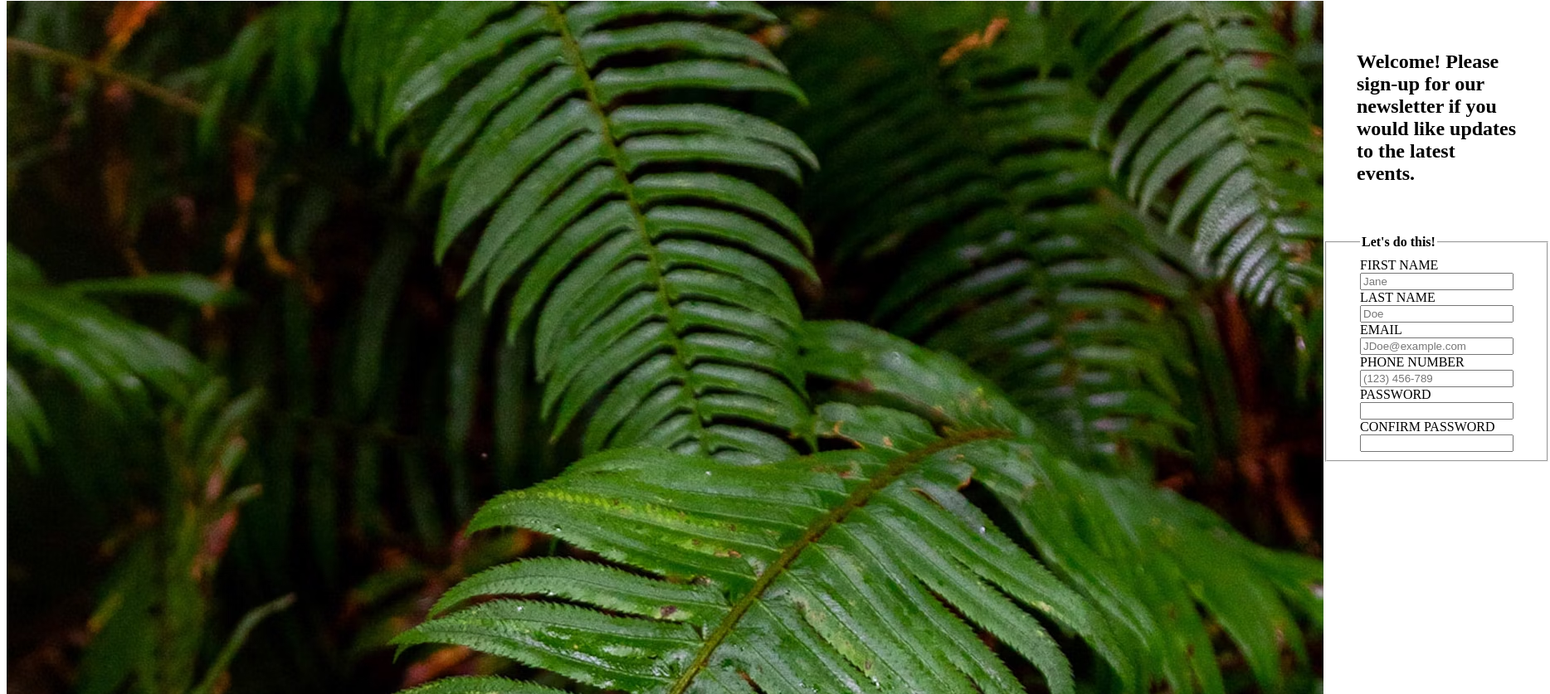
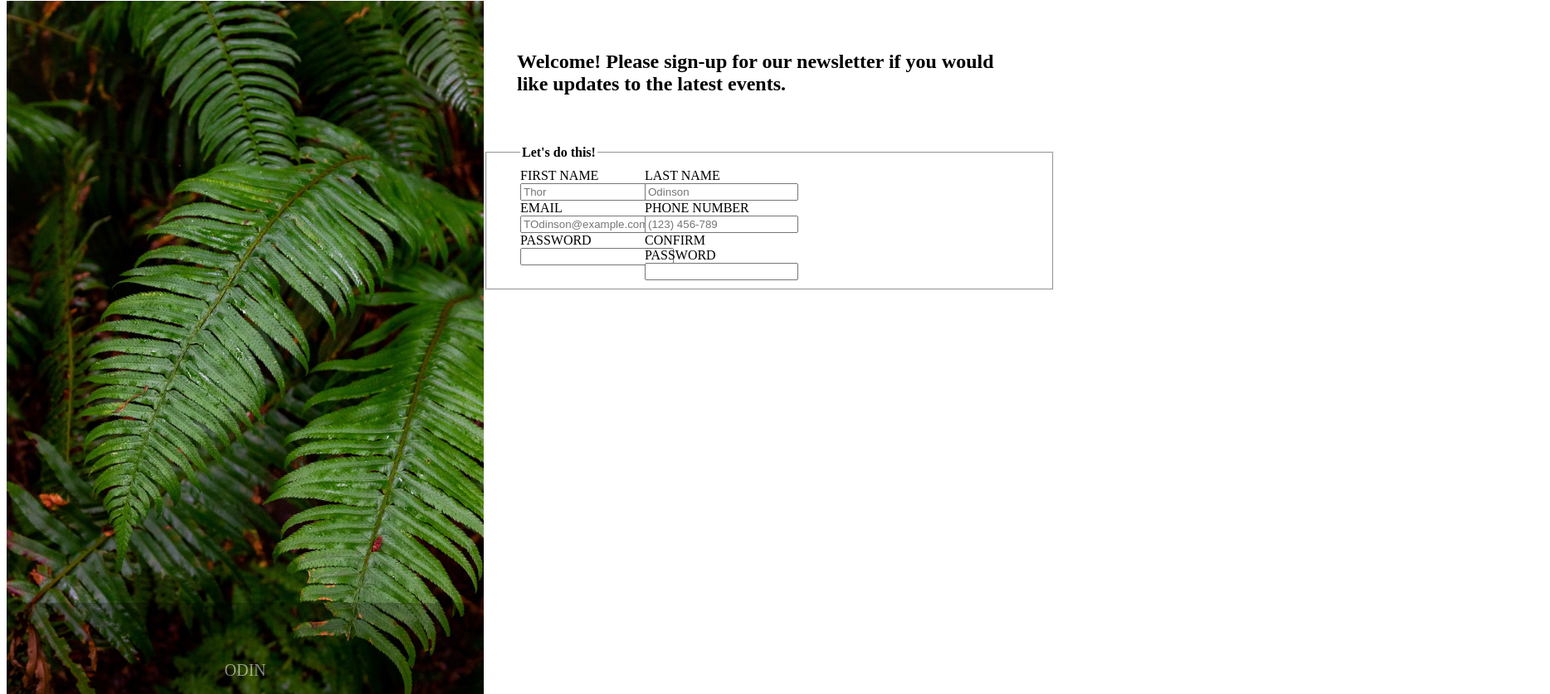
Before and after one commit to Ali3990/Sign-Up-Form, a plain HTML site: page index.html in a window 1280 px wide. Shown: the part 7-844 px from the top of the page at 83% size, 1868 px wide, since content can reach past the window. Drawn offline with Linux system fonts and the light colour scheme.

Commit message:
separated the input field set

```diff
--- a/index.html
+++ b/index.html
@@ -12,7 +12,10 @@
         <div class="split left">
             <div class="bg-image">
                 <img class="leaf-img" src="Images/photo-1585202900225-6d3ac20a6962.avif" alt="unsplash">
-                <div class="overlay"><div class="text">ODIN</div></div>
+                <div class="overlay">
+                    <img class="odin-img" src="Images/odin-lined.png">
+                    <div class="text">ODIN</div>
+                </div>
             </div>
         </div>
 
@@ -24,16 +27,49 @@
             <div>
                 <fieldset class="user-input">
                     <legend><strong>Let's do this!</strong></legend>
-                    <div class="name-info">
+
+                    <div class="inputs-left">
+                        <div class="fname">
+                            <label for="first-name">FIRST NAME</label>
+                            <input id="first-name" type="text" name="first-name" placeholder="Thor" required/>
+                        </div>
+                        <div class="email">
+                            <label for="email">EMAIL</label>
+                            <input id="email" type="email" name="email" placeholder="TOdinson@example.com" required/>
+                        </div>
+                        <div class="pass">
+                            <label for="pwd">PASSWORD</label>
+                            <input id="pwd" type="password" name="password" required/>
+                        </div>
+                    </div>
+
+                    <div class="inputs-right">
+                        <div class="lname">
+                            <label for="last-name">LAST NAME</label>
+                            <input id="first-name" type="text" name="first-name" placeholder="Odinson" required/>
+                        </div>
+                        <div class="phone-num">
+                            <label for="phone">PHONE NUMBER</label>
+                            <input id="phone" type="tel" name="phone number" placeholder="(123) 456-789" required/>
+                        </div>
+                        <div class="cpass">
+                            <label for="cpwd">CONFIRM PASSWORD</label>
+                            <input id="cpwd" type="password" name="cpassword" required/>
+                        </div>
+
+                    </div>
+
+
+                    <!-- <div class="name-info">
                         <label for="first-name">FIRST NAME</label>
-                        <input id="first-name" type="text" name="first-name" placeholder="Jane" required/>
+                        <input id="first-name" type="text" name="first-name" placeholder="Thor" required/>
 
                         <label for="last-name">LAST NAME</label>
-                        <input id="first-name" type="text" name="first-name" placeholder="Doe" required/>
+                        <input id="first-name" type="text" name="first-name" placeholder="Odinson" required/>
                     </div>
                     <div class="contact-info">
                         <label for="email">EMAIL</label>
-                        <input id="email" type="email" name="email" placeholder="JDoe@example.com" required/>
+                        <input id="email" type="email" name="email" placeholder="TOdinson@example.com" required/>
 
                         <label for="phone">PHONE NUMBER</label>
                         <input id="phone" type="tel" name="phone number" placeholder="(123) 456-789" required/>
@@ -44,7 +80,7 @@
 
                         <label for="cpwd">CONFIRM PASSWORD</label>
                         <input id="cpwd" type="password" name="cpassword" required/>
-                    </div>
+                    </div> -->
                 </fieldset>
             </div>
         </div>
--- a/style.css
+++ b/style.css
@@ -1,13 +1,15 @@
+
+/* splits the left and right in half*/
 .half {
     display: flex;
     flex: 0 0 60%;
-    height: 100vh;
+    height: 100%;
     align-content: center;
 }
 
-.leaf {
+.leaf-img{
     width: 575px;
-    height: 100vh;
+    height: auto;
 }
 
 .user-input {
@@ -19,9 +21,23 @@ h2 {
     padding: 40px 40px;
 }
 
+/* fieldet - stack the boxes and make them uniform */
+.inputs-left, .inputs-right {
+    width: 150px;
+}
+
+/* fieldset - side by side, 3 inputs on each side */
+.user-input {
+    display: flex;
+}
 
 
 /*left hand side styling*/
+
+.bg-img {
+    position: relative;
+    height: 100%;
+}
 
 /* for the text inside the overlay container*/
 .text {
@@ -31,6 +47,9 @@ h2 {
     width: 100%;
     opacity: 0.5;
     font-size: 20px;
-    padding: 15px 0px; /*when just 2 parameters, it's top/bottom, then left/right*/
+    padding: 70px 0px; /*when just 2 parameters, it's top/bottom, then left/right*/
     text-align: center;
+    position: relative;
+    /* top: 20%; */
+    transform: translate(0%, -400%)
 }
```
